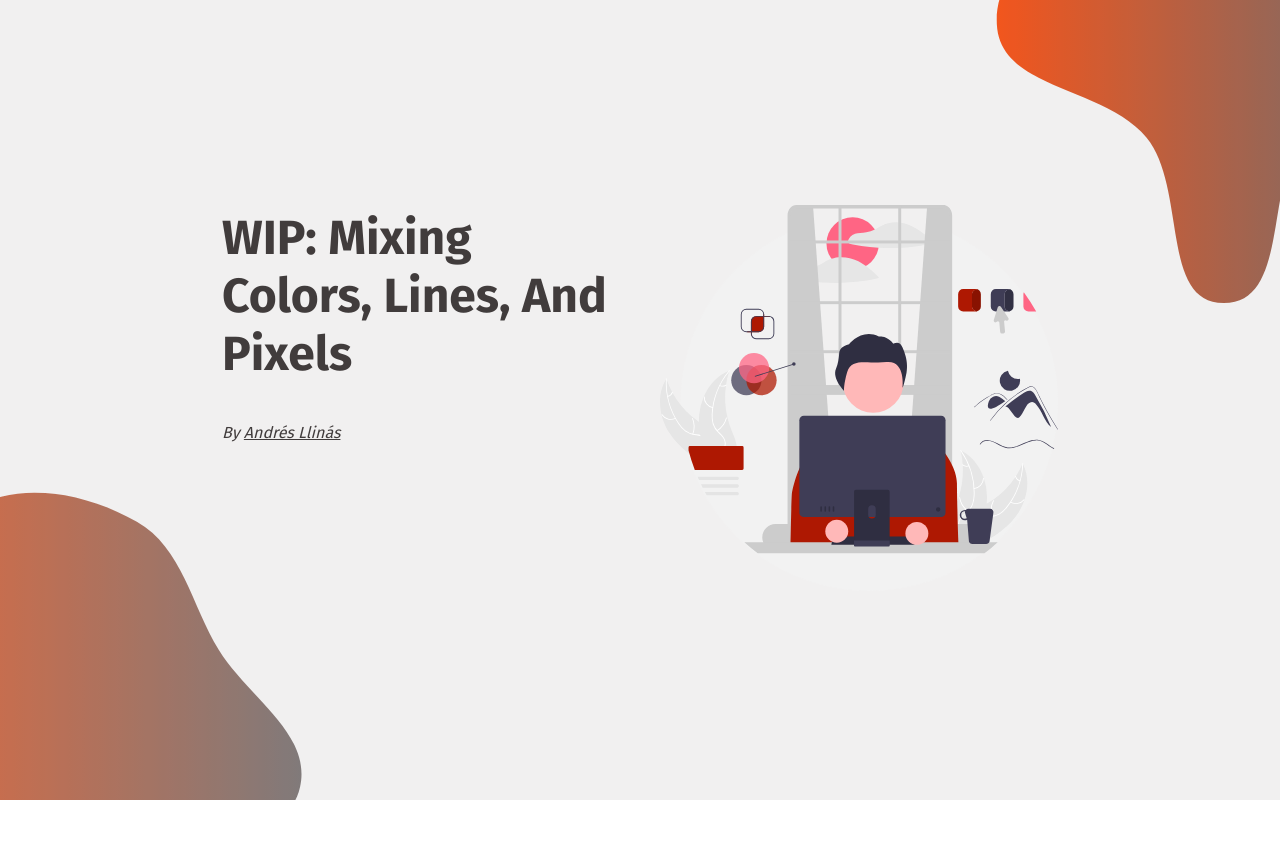
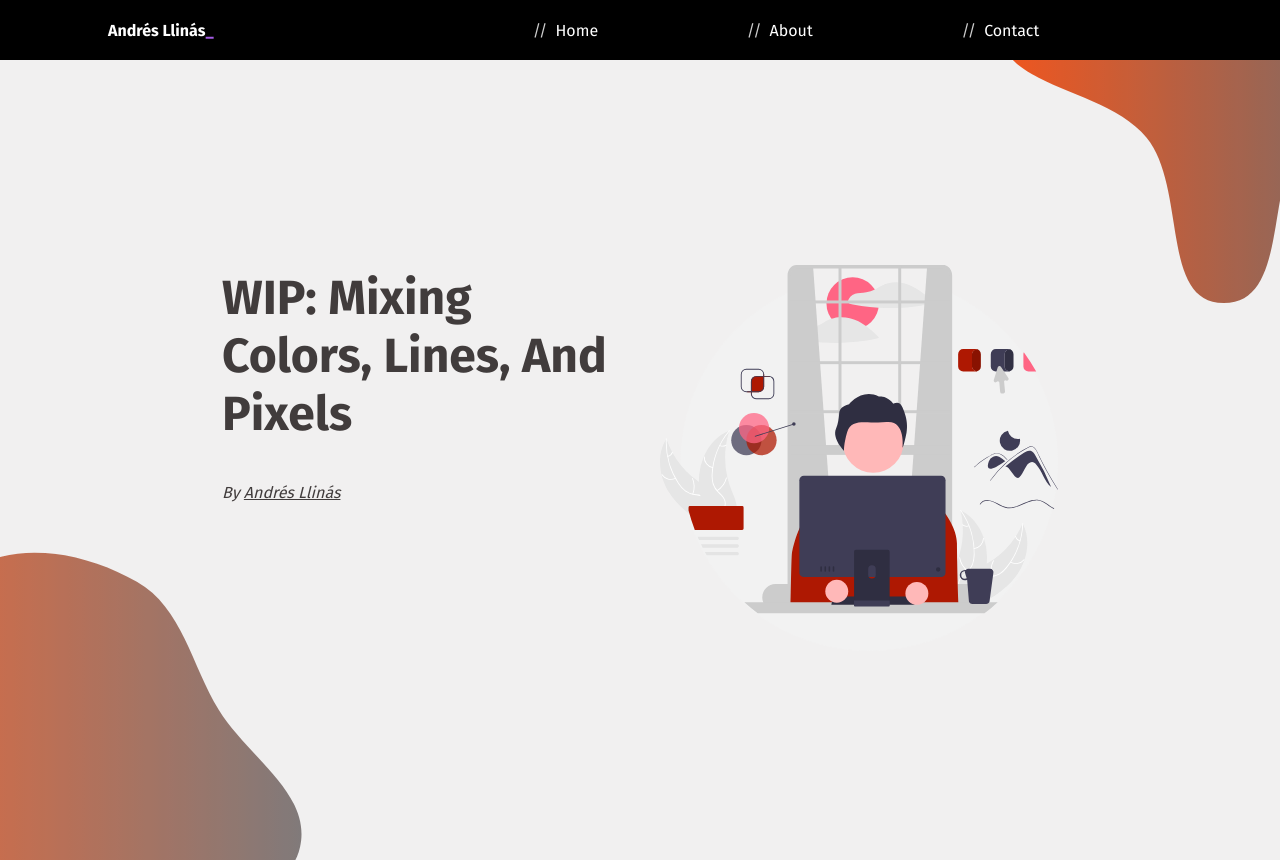
Before and after one commit to andresllinasr/portfolio, a React app: page / in a window 1280 px wide. Before the commit the page ends 800 px from the top, so only its background shows below. Built offline with nearby package versions, Linux system fonts and the light colour scheme; a web font is replaced by a local one.

Commit message:
Add Navbar component and styles

```diff
--- /dev/null
+++ b/src/Components/Navbar/navbar.js
@@ -0,0 +1,33 @@
+import React, { useState } from 'react';
+import './Navbar.scss';
+
+const Navbar = () => {
+    const [isMobileMenuOpen, setMobileMenuOpen] = useState(false);
+
+    const handleMenuToggle = () => {
+        setMobileMenuOpen(!isMobileMenuOpen);
+    };
+
+    return (
+        <div className={`navbar__wrapper ${isMobileMenuOpen ? 'navbar__wrapper--open' : ''}`}>
+            <div className={`navbar__overlay`}></div>
+            <nav className={`navbar__visible`}>
+                <div className="navbar__content">
+                    <div className="navbar__logo">
+                        <a href="/" className="navbar__link">Andrés Llinás</a>
+                    </div>
+                    <button className="navbar__btn" onClick={handleMenuToggle}>
+                        <i className={`fa-solid ${isMobileMenuOpen ? 'fa-times' : 'fa-bars'}`}></i>
+                    </button>
+                    <ul className={"navbar__list"}>
+                        <li className="navbar__item"><a href="#" className="navbar__link">Home</a></li>
+                        <li className="navbar__item"><a href="#" className="navbar__link">About</a></li>
+                        <li className="navbar__item"><a href="#" className="navbar__link">Contact</a></li>
+                    </ul>
+                </div>
+            </nav>
+        </div >
+    );
+};
+
+export default Navbar;
--- /dev/null
+++ b/src/Components/Navbar/navbar.scss
@@ -0,0 +1,194 @@
+// Important:  it's necessary to apply position: relative to the parent element of the pseudo-selector in order for the pseudo-selector to work properly.
+%pseudo-selector-overlay {
+    &::after {
+        content: '';
+        position: absolute;
+        inset: 0;
+    }
+
+    &:focus-visible {
+        &::after {
+            outline: 2px solid #A55CE4;
+            border-radius: 3px;
+        }
+    }
+}
+
+@keyframes spin {
+    0% {
+        transform: rotate(0deg);
+    }
+
+    100% {
+        transform: rotate(360deg);
+    }
+}
+
+
+.navbar__wrapper {
+    width: 100%;
+
+    &--open {
+        .navbar__overlay {
+            visibility: visible;
+            opacity: .8;
+            transition: opacity 0.3s ease-in-out;
+
+            @media screen and (min-width: 800px) {
+                visibility: hidden;
+            }
+        }
+
+        .navbar__list {
+            transform: translateX(0);
+            visibility: visible;
+        }
+    }
+}
+
+.navbar__overlay {
+    position: fixed;
+    top: 0;
+    right: 0;
+    bottom: 0;
+    left: 0;
+    background-color: black;
+    opacity: 0;
+    visibility: hidden;
+    transition: opacity 0.3s ease-in-out, visibility 0s 0.3s;
+}
+
+.navbar__visible {
+    position: relative;
+    width: 100%;
+    background-color: black;
+    display: flex;
+    justify-content: center;
+    height: 3.75rem;
+    padding: 0 1rem;
+    z-index: 1;
+}
+
+.navbar__content {
+    width: 100%;
+    max-width: 1080px;
+    display: flex;
+    justify-content: space-between;
+    align-items: center;
+}
+
+.navbar__list {
+    position: absolute;
+    top: 3.75rem;
+    left: 0;
+    display: flex;
+    width: calc(100% - 56px);
+    background-color: black;
+    flex-direction: column;
+    justify-content: center;
+    transform: translateX(-100%);
+    visibility: hidden;
+    transition: transform 0.3s ease-in-out, visibility 0.3s ease-in-out;
+
+    @media screen and (min-width: 800px) {
+        transition: none;
+        position: static;
+        transform: translateX(0);
+        visibility: visible;
+        padding: 0;
+        background: none;
+        flex-direction: row;
+        justify-content: space-evenly;
+        max-width: 70%;
+    }
+}
+
+.navbar__logo {
+    padding: 0.5rem;
+    position: relative;
+    font-weight: bold;
+    font-size: 1rem;
+    font-family: 'Poppins', 'Fira Sans', sans-serif;
+    min-width: fit-content;
+
+    &::after {
+        content: '_';
+        color: #A55CE4;
+    }
+}
+
+.navbar__item {
+    padding: 1rem;
+    border-top: 1px solid #333;
+    position: relative;
+
+    &::before {
+        content: "//";
+        color: #ccc;
+        margin-right: 0.5rem;
+    }
+
+    @media screen and (min-width: 800px) {
+        margin-right: 2rem;
+        border: none;
+        padding: 0.5rem;
+    }
+}
+
+.navbar__link {
+    @extend %pseudo-selector-overlay;
+    text-decoration: none;
+    color: white;
+
+    &:focus-visible {
+        outline: none;
+    }
+
+    &:hover {
+        color: #A55CE4;
+    }
+
+    &:active {
+        color: #7e46af;
+    }
+}
+
+.navbar__link:not(.navbar__logo) {
+    &::after {
+        outline-offset: -2px;
+    }
+
+    @media screen and (min-width: 800px) {
+        &::after {
+            outline-offset: 0;
+        }
+    }
+}
+
+.navbar__btn {
+    border: none;
+    background: none;
+    font-size: 1.85rem;
+    line-height: 1;
+    color: white;
+    padding: 0.5rem;
+    transition: color 0.1s ease-in-out;
+
+    &:hover {
+        color: #bbb;
+    }
+
+    &:active {
+        color: #A55CE4;
+        animation: spin 1s linear infinite;
+    }
+
+    &:focus-visible {
+        outline: 2px solid #A55CE4;
+        border-radius: 3px;
+    }
+
+    @media screen and (min-width: 800px) {
+        display: none;
+    }
+}
--- a/src/pages/App/App.js
+++ b/src/pages/App/App.js
@@ -1,10 +1,12 @@
 import React from 'react'
 import designer from '../../assets/designer.svg'
+import Navbar from '../../Components/Navbar/navbar'
 
 export const App = () => {
     return (
         <div className="container">
             <section>
+                <Navbar />
                 <div className="homepage-wrapper">
                     <h1>WIP: Mixing Colors, Lines, and Pixels</h1>
                     <div className="img-wrapper">
```
